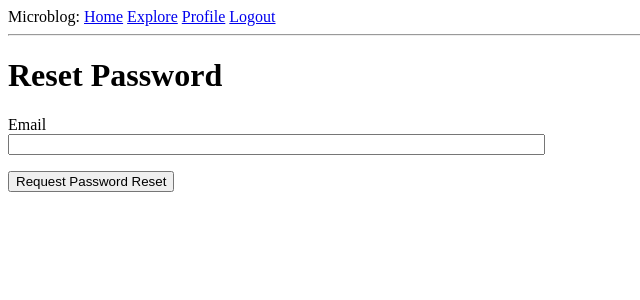
After one commit to qstickmurph/personalStudies, a Flask app: page /reset_password_request in a window 1280 px wide. The commit adds this page. Shown: the top 300 px of the page, without its empty margins (0-640 px from the left). Run offline with Flask 2, Linux system fonts and the light colour scheme; parts of the project's set-up code (start-up, migrations or seed data) failed here and were passed over.

Commit message:
Added part of the password reset functionality and email setup

```diff
--- a/learnFlask/app/__init__.py
+++ b/learnFlask/app/__init__.py
@@ -3,9 +3,11 @@ from app.config import Config
 from flask_sqlalchemy import SQLAlchemy
 from flask_migrate import Migrate
 from flask_login import LoginManager
+from flask_mail import Mail
 import logging
 from logging.handlers import SMTPHandler, RotatingFileHandler
 import os
+
 
 app = Flask(__name__)
 app.config.from_object(Config)
@@ -13,6 +15,7 @@ db = SQLAlchemy(app)
 migrate = Migrate(app, db)
 login = LoginManager(app)
 login.login_view = 'login'
+mail = Mail(app)
 
 if not app.debug:
     if app.config['MAIL_SERVER']:
--- a/learnFlask/app/forms.py
+++ b/learnFlask/app/forms.py
@@ -44,3 +44,7 @@ class EditProfileForm(FlaskForm):
 class PostForm(FlaskForm):
     post = TextAreaField('Say Something', validators=[DataRequired(), Length(min=1, max=140)])
     submit = SubmitField('Submit')
+
+class ResetPasswordRequestForm(FlaskForm):
+    email = StringField('Email', validators=[DataRequired(), Email()])
+    submit = SubmitField('Request Password Reset')
--- a/learnFlask/app/routes.py
+++ b/learnFlask/app/routes.py
@@ -2,7 +2,8 @@ from flask import render_template, flash, redirect, request, url_for
 from flask_login import current_user, login_user, login_required, logout_user
 from werkzeug.urls import url_parse
 from app import app, db, login
-from app.forms import LoginForm, RegistrationForm, EditProfileForm, PostForm
+from app.forms import LoginForm, RegistrationForm, EditProfileForm, PostForm, ResetPasswordRequestForm
+from app.email import send_password_reset_email
 from app.models import User, Post
 from datetime import datetime
 
@@ -129,3 +130,16 @@ def explore():
     next_url = url_for('index', page=posts.next_num) if posts.has_next else None
     prev_url = url_for('index', page=posts.prev_num) if posts.has_prev else None
     return render_template("index.html", title='Home Page', posts=posts.items, next_url=next_url, prev_url=prev_url)
+
+@app.route('/reset_password_request', methods=['GET','POST'])
+def reset_password_request():
+    if current_user.is_authenticated:
+        return redirect(url_for('index'))
+    form = ResetPasswordRequestForm()
+    if form.validate_on_submit():
+        user = User.query.filter_by(email=form.email.data).first()
+        if user:
+            send_password_reset_email(user)
+        flash('Check your email for the instructions to reset your password')
+        return redirect(url_for('login'))
+    return render_template('reset_password_request.html', title='Reset Password', form=form)
--- a/learnFlask/app/templates/login.html
+++ b/learnFlask/app/templates/login.html
@@ -22,4 +22,8 @@
 		<p>{{ form.submit() }}</p>
 	</form>
 	<p>New User? <a href="{{ url_for('register') }}">Click to Register!</a></p>
+	<p>
+		Forgot Your Password?
+		<a href="{{ url_for('reset_password_request') }}">Click to Reset It</a>
+	</p>
 {% endblock %}
--- /dev/null
+++ b/learnFlask/app/templates/reset_password_request.html
@@ -0,0 +1,16 @@
+{% extends "base.html" %}
+
+{% block content %}
+	<h1>Reset Password</h1>
+	<form action="" method="post">
+		{{ form.hidden_tag() }}
+		<p>
+			{{ form.email.label }}<br>
+			{{ form.email(size=64) }}<br>
+			{% for error in form.email.errors %}
+				<span style="color: red;">[{{ error }}]</span>
+            {% endfor %}
+		</p>
+		<p>{{ form.submit() }}</p>
+	</form>
+{% endblock %}
```
Also changed, not shown: learnFlask/app/email.py (added, +8 -0 lines), learnFlask/app/models.py (+12 -0 lines).
